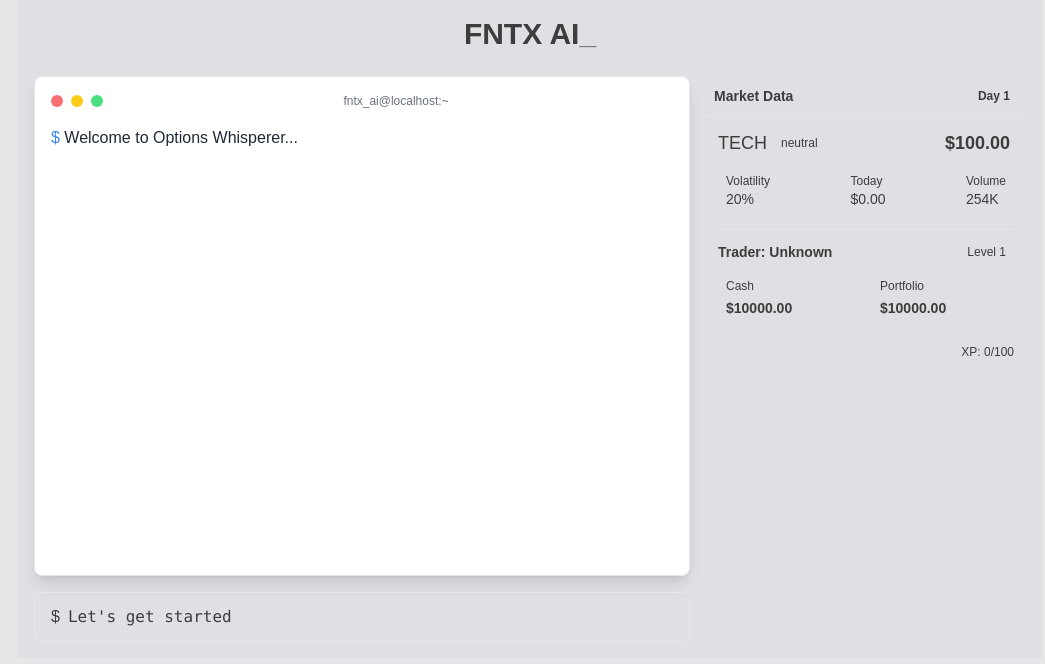
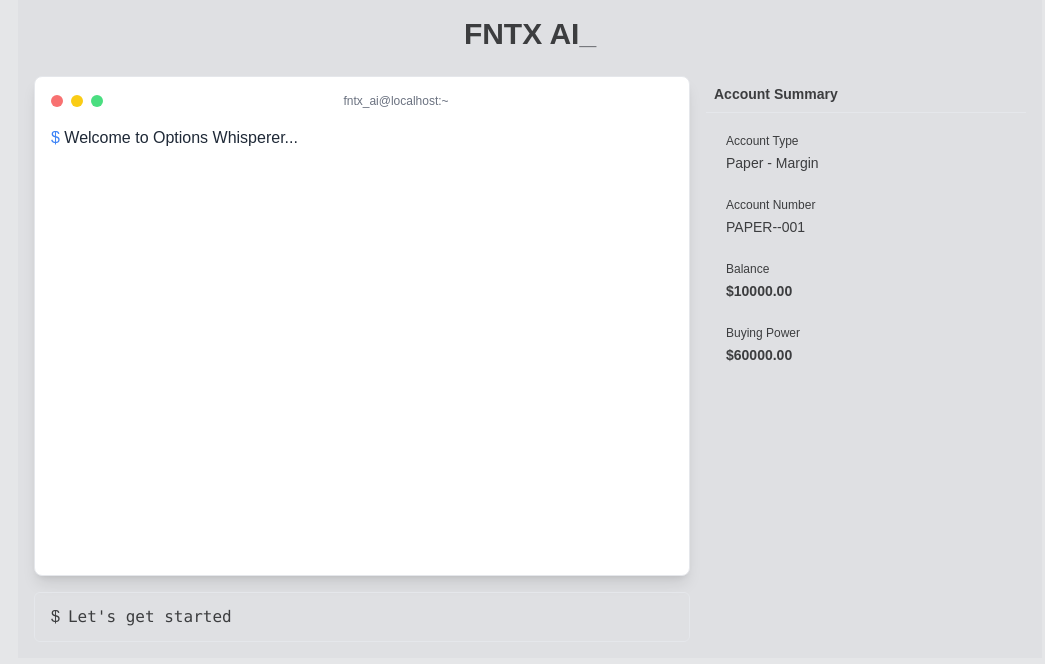
Before and after one commit to bearhedge/FNTX-AI_v7, a React (Vite) app: page / in a window 1280 px wide. Shown: the top 664 px of the page, without its empty margins (110-1155 px from the left). Built offline with nearby package versions, Linux system fonts and the light colour scheme.

Commit message:
Refactor: Simplify player info display
Remove market data and display simplified account information.

```diff
--- a/src/components/game/PlayerInfo.tsx
+++ b/src/components/game/PlayerInfo.tsx
@@ -1,5 +1,5 @@
 
-import React, { useEffect, useState } from 'react';
+import React from 'react';
 import { PlayerState, MarketState } from '@/types/game.types';
 import { cn } from '@/lib/utils';
 
@@ -9,147 +9,36 @@ interface PlayerInfoProps {
   className?: string;
 }
 
-export function PlayerInfo({ player, market, className }: PlayerInfoProps) {
-  const [priceFlash, setPriceFlash] = useState<'none' | 'up' | 'down'>('none');
-  const [prevPrice, setPrevPrice] = useState(market.stockPrice);
-
-  // Flash price change animation
-  useEffect(() => {
-    if (market.stockPrice > prevPrice) {
-      setPriceFlash('up');
-    } else if (market.stockPrice < prevPrice) {
-      setPriceFlash('down');
-    }
-
-    const timer = setTimeout(() => {
-      setPriceFlash('none');
-      setPrevPrice(market.stockPrice);
-    }, 1000);
-
-    return () => clearTimeout(timer);
-  }, [market.stockPrice, prevPrice]);
+export function PlayerInfo({ player, className }: PlayerInfoProps) {
+  const buyingPower = player.cash * 6; // 6x leverage for margin accounts
 
   return (
     <div className={cn("font-mono text-sm", className)}>
-      <div className="bg-terminal-light rounded-t-md p-2 text-terminal-text font-bold border-b border-terminal-accent flex justify-between items-center">
-        <span>Market Data</span>
-        <span className="bg-terminal-dark px-2 py-1 rounded-md text-xs">Day {market.currentDay}</span>
+      <div className="bg-terminal-light rounded-t-md p-2 text-terminal-text font-bold border-b border-terminal-accent">
+        Account Summary
       </div>
       <div className="bg-terminal-dark rounded-b-md p-3 space-y-3 text-terminal-text">
-        <div>
-          <div className="flex justify-between items-center mb-2">
-            <div className="flex items-center">
-              <span className="text-terminal-accent mr-2 text-lg">{market.stockTicker}</span>
-              <span className={cn(
-                "px-1.5 py-0.5 text-xs rounded",
-                market.trend === 'bullish' ? "bg-terminal-green/20 text-terminal-green" :
-                market.trend === 'bearish' ? "bg-terminal-red/20 text-terminal-red" :
-                "bg-terminal-yellow/20 text-terminal-yellow"
-              )}>
-                {market.trend}
-              </span>
-            </div>
-            <div className={cn(
-              "text-lg font-bold transition-colors duration-300",
-              priceFlash === 'up' ? "text-terminal-green" :
-              priceFlash === 'down' ? "text-terminal-red" :
-              "text-terminal-text"
-            )}>
-              ${market.stockPrice.toFixed(2)}
-              <span className="ml-1 text-xs">
-                {priceFlash === 'up' ? '▲' : priceFlash === 'down' ? '▼' : ''}
-              </span>
-            </div>
+        <div className="space-y-2">
+          <div className="bg-terminal-light/10 p-2 rounded">
+            <div className="text-xs text-terminal-muted mb-1">Account Type</div>
+            <div className="text-terminal-text">Paper - Margin</div>
           </div>
 
-          <div className="bg-terminal-light/10 rounded p-2 flex justify-between">
-            <div>
-              <div className="text-xs text-terminal-muted">Volatility</div>
-              <div className="text-terminal-yellow">{market.volatility}%</div>
-            </div>
-            <div>
-              <div className="text-xs text-terminal-muted">Today</div>
-              <div className={cn(
-                market.stockPrice > prevPrice ? "text-terminal-green" :
-                market.stockPrice < prevPrice ? "text-terminal-red" :
-                "text-terminal-text"
-              )}>
-                {market.stockPrice > prevPrice ? '+' : market.stockPrice < prevPrice ? '-' : ''}
-                ${Math.abs(market.stockPrice - prevPrice).toFixed(2)}
-              </div>
-            </div>
-            <div>
-              <div className="text-xs text-terminal-muted">Volume</div>
-              <div className="text-terminal-blue">254K</div>
-            </div>
+          <div className="bg-terminal-light/10 p-2 rounded">
+            <div className="text-xs text-terminal-muted mb-1">Account Number</div>
+            <div className="text-terminal-text">PAPER-{player.name.toUpperCase().slice(0, 4)}-001</div>
+          </div>
+
+          <div className="bg-terminal-light/10 p-2 rounded">
+            <div className="text-xs text-terminal-muted mb-1">Balance</div>
+            <div className="text-terminal-green font-bold">${player.cash.toFixed(2)}</div>
+          </div>
+
+          <div className="bg-terminal-light/10 p-2 rounded">
+            <div className="text-xs text-terminal-muted mb-1">Buying Power</div>
+            <div className="text-terminal-blue font-bold">${buyingPower.toFixed(2)}</div>
           </div>
         </div>
-
-        <div className="border-t border-terminal-light pt-3">
-          <div className="flex items-center justify-between mb-2">
-            <div className="font-bold">Trader: {player.name || 'Unknown'}</div>
-            <div className="bg-terminal-accent/20 text-terminal-accent text-xs px-2 py-0.5 rounded-full">
-              Level {player.level}
-            </div>
-          </div>
-
-          <div className="grid grid-cols-2 gap-3">
-            <div className="bg-terminal-light/10 p-2 rounded">
-              <div className="text-xs text-terminal-muted mb-1">Cash</div>
-              <div className="text-terminal-green font-bold">${player.cash.toFixed(2)}</div>
-            </div>
-            <div className="bg-terminal-light/10 p-2 rounded">
-              <div className="text-xs text-terminal-muted mb-1">Portfolio</div>
-              <div className="text-terminal-green font-bold">${player.accountValue.toFixed(2)}</div>
-            </div>
-          </div>
-
-          <div className="mt-2 h-1.5 bg-terminal-light/20 rounded-full overflow-hidden">
-            <div
-              className="h-full bg-terminal-blue rounded-full"
-              style={{ width: `${Math.min((player.experience / 100) * 100, 100)}%` }}
-            ></div>
-          </div>
-          <div className="text-xs text-right text-terminal-muted mt-1">
-            XP: {player.experience}/100
-          </div>
-        </div>
-
-        {player.trades.length > 0 && (
-          <div className="border-t border-terminal-light pt-3">
-            <div className="font-bold mb-2 flex items-center">
-              <span className="w-2 h-2 bg-terminal-accent rounded-full mr-2"></span>
-              Active Trades
-            </div>
-
-            <div className="space-y-2">
-              {player.trades.filter(trade => trade.status === 'open').map((trade, index) => (
-                <div
-                  key={index}
-                  className="text-xs p-2 border-l-2 border-terminal-accent bg-terminal-light/5 rounded-r"
-                >
-                  <div className="flex justify-between items-center">
-                    <span className={trade.action === 'sell' ? "text-terminal-red" : "text-terminal-green"}>
-                      {trade.action === 'sell' ? 'Short' : 'Long'} {trade.type.toUpperCase()}
-                    </span>
-                    <span className="text-terminal-muted">
-                      #{index + 1}
-                    </span>
-                  </div>
-                  <div className="flex justify-between mt-1">
-                    <span>Strike ${trade.strike}</span>
-                    <span className="text-terminal-muted">
-                      Exp: Day {trade.expiry}
-                    </span>
-                  </div>
-                  <div className="mt-1 text-terminal-accent">
-                    Premium: ${trade.premium.toFixed(2)} × {trade.quantity * 100} shares
-                  </div>
-                </div>
-              ))}
-            </div>
-          </div>
-        )}
       </div>
     </div>
   );
```
